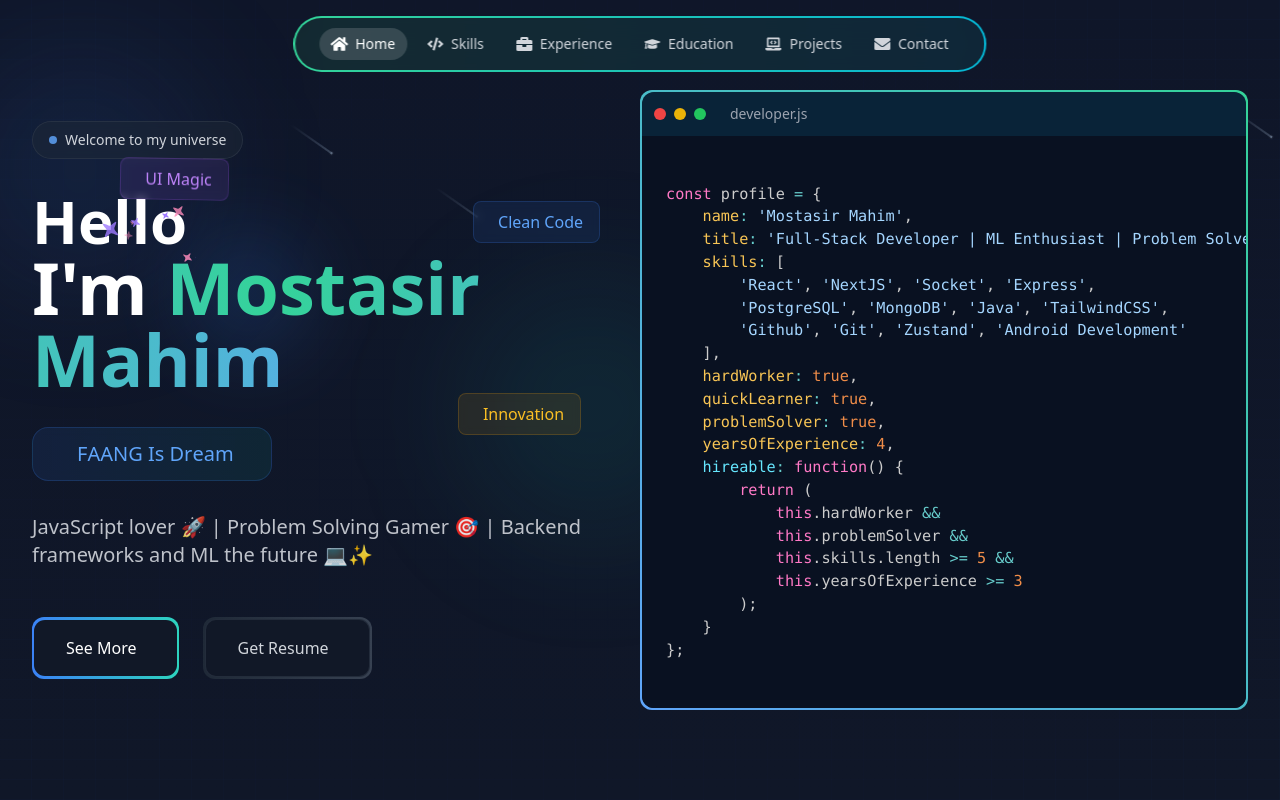
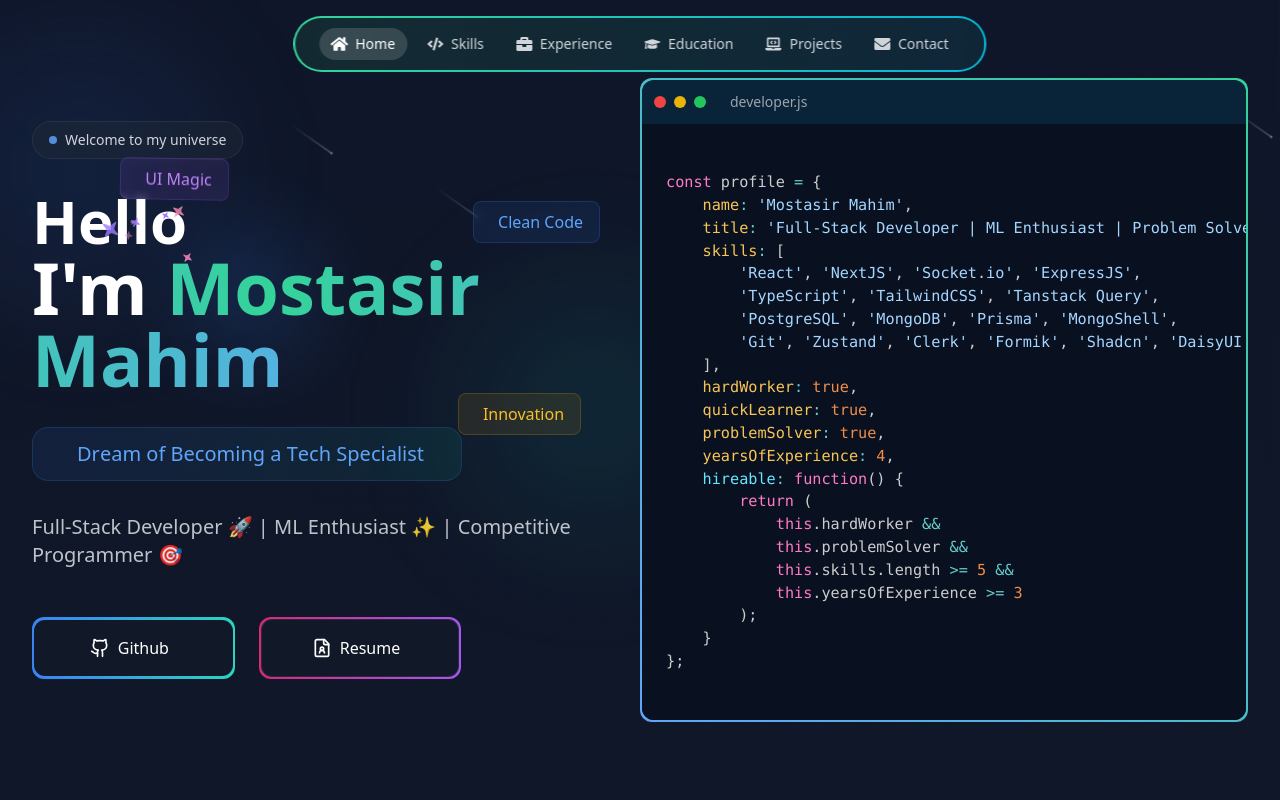
Before and after one commit to MostasirMahim/me, a React (Vite) app: page / in a window 1280 px wide. Shown: the top 800 px of the page. Built offline with nearby package versions, Linux system fonts and the light colour scheme.

Commit message:
CV Upadted Recape

```diff
--- a/src/components/Hero.jsx
+++ b/src/components/Hero.jsx
@@ -6,6 +6,7 @@ import Meteors from "./ui/meteors";
 import PortfolioPage from "./PortfolioPage";
 import SparklesText from "./ui/sparkles-text";
 import { FlipWords } from "./ui/flip-words";
+import { FileUser, Github } from "lucide-react";
 
 // AnimatedGrid Component
 const AnimatedGrid = () => {
@@ -49,10 +50,10 @@ const AnimatedGrid = () => {
 
 export default function Hero() {
   const words = [
-    "Full-Stack Developer & ML Enthusiast",
-    "FAANG Is Dream",
+    "NextJS & ExpressJS Developer",
+    "Dream of Becoming a Tech Specialist",
     "Active Learner & Problem Solver",
-    "Lerning DSA & OOPs With Java",
+    "Learning Machine Learning",
   ];
 
   const [code] = useState(`
@@ -60,9 +61,10 @@ const profile = {
     name: 'Mostasir Mahim',
     title: 'Full-Stack Developer | ML Enthusiast | Problem Solver',
     skills: [
-        'React', 'NextJS', 'Socket', 'Express',
-        'PostgreSQL', 'MongoDB', 'Java', 'TailwindCSS',
-        'Github', 'Git', 'Zustand', 'Android Development'
+        'React', 'NextJS', 'Socket.io', 'ExpressJS',
+        'TypeScript', 'TailwindCSS', 'Tanstack Query',
+        'PostgreSQL', 'MongoDB', 'Prisma', 'MongoShell',
+        'Git', 'Zustand', 'Clerk', 'Formik', 'Shadcn', 'DaisyUI',
     ],
     hardWorker: true,
     quickLearner: true,
@@ -85,7 +87,7 @@ const profile = {
 
   return (
     <>
-      <main className="pt-20 lg:pt-[0rem] bg-[#0f1629] text-white min-h-screen">
+      <main className=" lg:pt-[0rem] bg-[#0f1629] text-white min-h-screen">
         <section className="hero min-h-screen flex items-center relative px-4 sm:px-6 lg:px-8">
           <div className="absolute inset-0 bg-gradient-to-b from-transparent to-gray-900/50"></div>
 
@@ -142,34 +144,35 @@ const profile = {
               {/* Description */}
               <div className="relative mb-8 sm:mb-12 max-w-xl">
                 <p className="text-base sm:text-xl text-gray-300/90 leading-relaxed">
-                  JavaScript lover 🚀 | Problem Solving Gamer 🎯 | Backend frameworks
-                  and ML the future 💻✨
+                  Full-Stack Developer 🚀 | ML Enthusiast ✨ | Competitive Programmer 🎯
                 </p>
               </div>
 
               {/* CTA Buttons */}
-              <div className="flex flex-col sm:flex-row gap-4 sm:gap-6 animate__animated animate__fadeInUp animate__delay-2s">
+              <div className="flex flex-row gap-4 sm:gap-6 animate__animated animate__fadeInUp animate__delay-2s justify-around sm:justify-start">
                 {/* View Projects Button */}
                 <a
                   href="https://github.com/MostasirMahim"
-                  className="group relative inline-flex items-center justify-center gap-3 bg-gradient-to-r from-blue-500 to-teal-400 p-0.5 rounded-xl transition-all duration-300 hover:scale-105 hover:shadow-[0_0_2rem_-0.5rem_#60A5FA]"
+                  className="w-1/3 group relative inline-flex items-center justify-center gap-3 bg-gradient-to-r from-blue-500 to-teal-400 p-0.5 rounded-xl transition-all duration-300 hover:scale-105 hover:shadow-[0_0_2rem_-0.5rem_#60A5FA]"
                 >
                   <span className="block w-full px-6 sm:px-8 py-3 sm:py-4 rounded-[11px] bg-gray-900 transition-all duration-300 group-hover:bg-gradient-to-r group-hover:from-blue-500 group-hover:to-teal-400">
                     <span className="relative flex items-center justify-center gap-2 text-white font-medium">
-                      <span>See More</span>
+                      <Github className="w-5 h-5" />
+                      <span>Github</span>
                       <i className="fas fa-arrow-right transform transition-all duration-300 group-hover:translate-x-1"></i>
                     </span>
                   </span>
                 </a>
 
-                {/* Contact Button */}
+                {/* CV Button */}
                 <a
                   href="https://drive.google.com/file/d/1aSlZHxdi-C1j2ydd73hTL9q1y4s1hKG3/view?usp=sharing"
-                  className="group relative inline-flex items-center justify-center gap-3 p-0.5 rounded-xl bg-gradient-to-r from-gray-800 to-gray-700 transition-all duration-300 hover:scale-105 hover:shadow-[0_0_2rem_-0.5rem_#60A5FA]"
+                  className="w-1/3 group relative inline-flex items-center justify-center gap-3 p-0.5 rounded-xl bg-gradient-to-r from-pink-600 to-purple-500 transition-all duration-300 hover:scale-105 hover:shadow-[0_0_2rem_-0.5rem_#60A5FA]"
                 >
-                  <span className="block w-full px-6 sm:px-8 py-3 sm:py-4 rounded-[11px] bg-gray-900 border border-gray-700/50 transition-all duration-300 group-hover:bg-gradient-to-r group-hover:from-gray-800 group-hover:to-gray-700">
-                    <span className="relative flex items-center justify-center gap-2 text-gray-300 font-medium group-hover:text-white">
-                      <span>Get Resume</span>
+                  <span className="block w-full px-6 sm:px-8 py-3 sm:py-4 rounded-[11px] bg-gray-900 border border-gray-700/50 transition-all duration-300 group-hover:bg-gradient-to-r group-hover:from-pink-500 group-hover:to-purple-600">
+                    <span className="relative flex items-center justify-center gap-2 text-white font-medium group-hover:text-white">
+                      <FileUser className="w-5 h-5" />
+                      <span>Resume</span>
                       <i className="fas fa-envelope transform transition-all duration-300 group-hover:rotate-12"></i>
                     </span>
                   </span>
```
